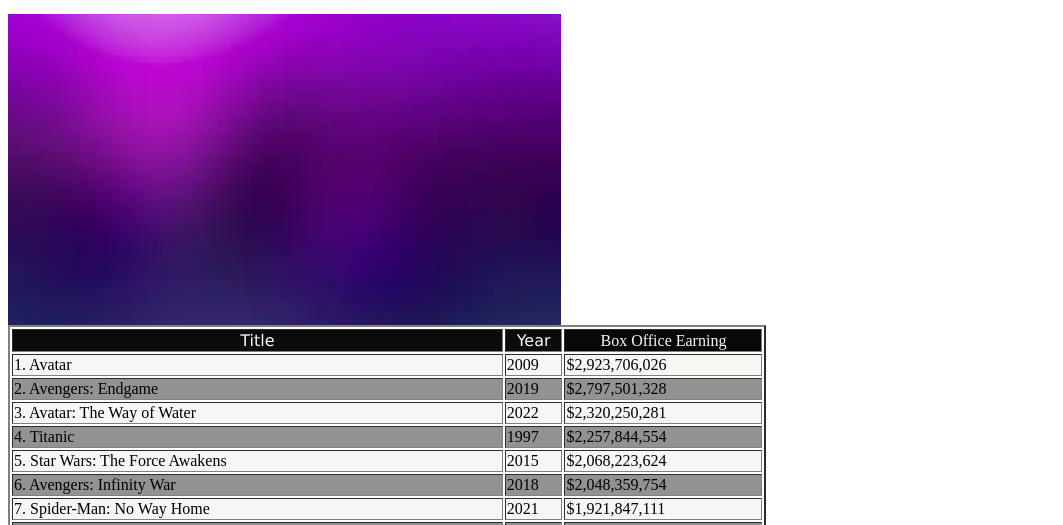
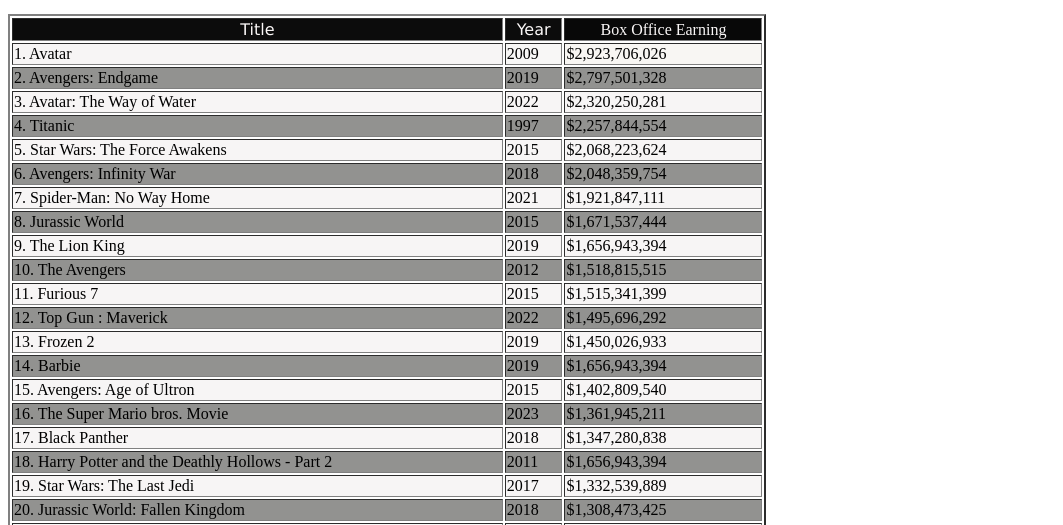
Before and after one commit to masoodhendricks-ITvarsity/Module-1-Assessment-4, a plain HTML site: page index.html in a window 1280 px wide. Shown: the part 618-1143 px from the top of the page, without its empty margins (0-1063 px from the left). Drawn offline with Linux system fonts and the light colour scheme.

Commit message:
Add files via upload

```diff
--- a/index.html
+++ b/index.html
@@ -8,11 +8,6 @@
 
      <body>
 
-
-       <div class="container">
-           <img src="img3.jpg">
-         </div>
-         <div class="content"></div>
            <table border="2"  style="width:60%;">
              <tr style="color: rgb(250, 247, 247);">
                 <td align="center" style="background-color: rgb(12, 12, 12);"><font face="Verdana">Title</font></td>
@@ -145,10 +140,6 @@
                 <td style="background-color: rgb(247, 245, 245);">$1,214,811,252</td>
              </tr> </var>
 
-
-
-
-
           </table>
     </body>
 </html>
```
